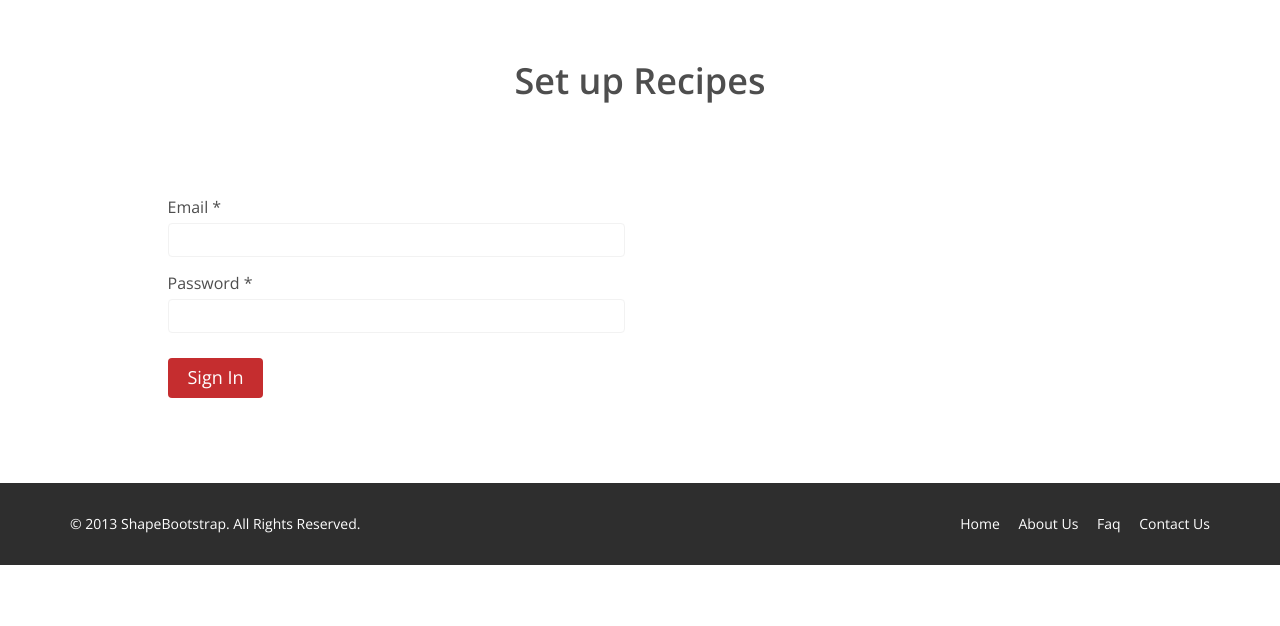
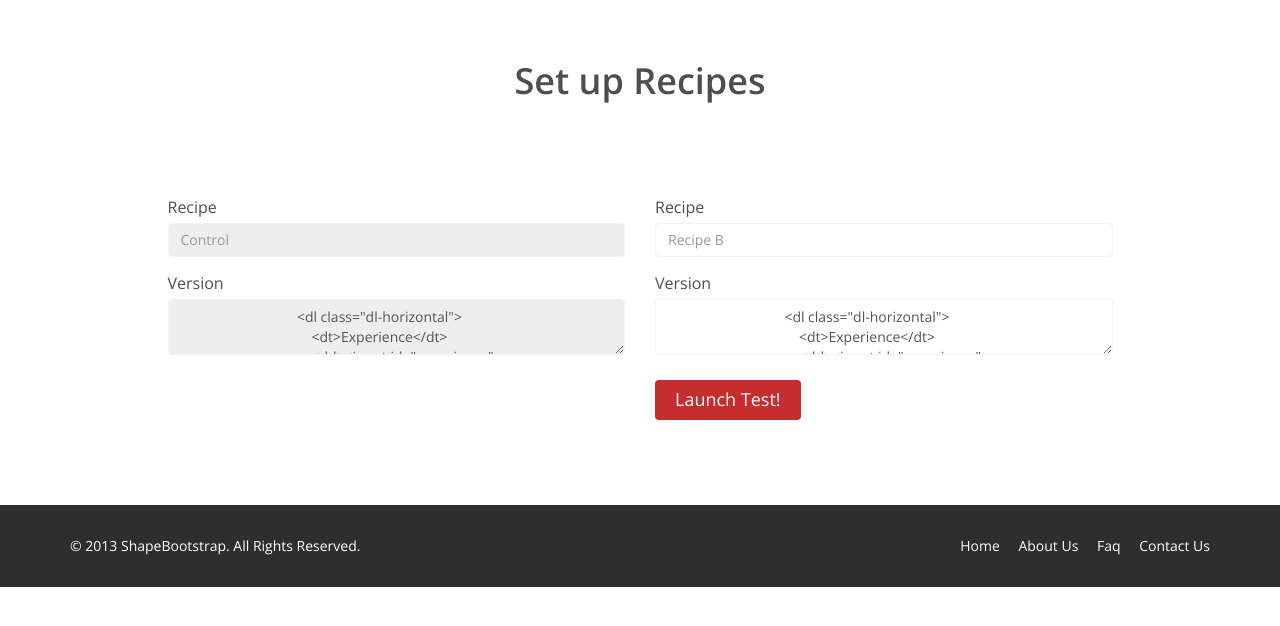
Before and after one commit to amponce/elsa, a Flask app: template templates/recipes.html in a window 1280 px wide. Shown: the part 147-773 px from the top of the page. Run offline with Flask 2, Linux system fonts and the light colour scheme; the template is opened without the code that fills it: values that come from a table or form of the project are taken from there, others are empty.

Commit message:
added forms and formatting for recipes.

```diff
--- a/app.py
+++ b/app.py
@@ -86,16 +86,37 @@ def addTest():
 	tests = models.ABTests()
 	form.populate_obj(tests)
 
+	resume = db.session.query(models.Resume).filter_by(user_id=login.current_user.id).first()
+
 	try:
 		db.session.add(tests)
 		db.session.commit()
 		flash('test saved')
 		return render_template('recipes.html', test_id=tests.id
-											 , user_id=login.current_user.id)
+											 , user_id=login.current_user.id
+											 , resume=resume)
 	except Exception as e:
 		flash('error: ', e)
 		return redirect(url_for('home'))
 
+@app.route('/addRecipe', methods=['POST'])
+def addRecipe():
+	if not login.current_user.is_authenticated():
+		return redirect(url_for('index'))
+
+	form = eforms.recipeForm(request.form)
+	recipes = models.Recipes()
+	form.populate_obj(recipes)
+
+	try:
+		db.session.add(recipes)
+		db.session.commit()
+		flash('recipes saved!')
+		return render_template(url_for('home'))
+
+	except Exception as e:
+		flash('error: ', e)
+		return redirect(url_for('index'))
 
 @app.route('/saveResume', methods=['POST'])
 def saveResume():
--- a/templates/recipes.html
+++ b/templates/recipes.html
@@ -8,20 +8,53 @@
                 <h2>Set up Recipes</h2>
             </div>
             <div class="row contact-wrap">
-                <form id="existing-user-form" class="contact-form" name="sign-in-form" method="post" action="#">
+                <form id="existing-user-form" class="contact-form" name="sign-in-form" method="post" action="{{ url_for('addRecipe') }}">
                     <input type="hidden" name="user_id" value={{ user_id }}>
                     <input type="hidden" name="test_id" value={{ test_id }}>
+
                     <div class="col-sm-5 col-sm-offset-1">
                         <div class="form-group">
-                            <label>Email *</label>
-                            <input type="email" name="email" class="form-control" required="required">
+                            <label>Recipe</label>
+                            <input type="text" name="recipe" class="form-control" required="required" placeholder="Control" disabled>
                         </div>
                         <div class="form-group">
-                            <label>Password *</label>
-                            <input type="password" name="password" class="form-control" required="required">
+                            <label>Version</label>
+                            <textarea type="text" name="version" class="form-control" required="required" disabled>
+                                <dl class="dl-horizontal">
+                                    <dt>Experience</dt>
+                                    <dd>{{ resume.experience }}</dd>
+
+                                    <dt>Education</dt>
+                                    <dd>{{ resume.education }}</dd>
+
+                                    <dt>Skills</dt>
+                                    <dd>{{ resume.skills }} </dd>
+                                </dl>
+                                </textarea>
+                        </div>
+                    </div>
+                    <div class="col-sm-5">
+                        <div class="form-group">
+                            <label>Recipe</label>
+                            <input type="text" name="recipe" class="form-control" required="required" placeholder="Recipe B">
                         </div>
                         <div class="form-group">
-                            <button type="submit" name="submit" class="btn btn-primary btn-lg" required="required">Sign In</button>
+                            <label>Version</label>
+                            <textarea type="text" name="version" class="form-control" required="required">
+                                <dl class="dl-horizontal">
+                                    <dt>Experience</dt>
+                                    <dd>{{ resume.experience }}</dd>
+
+                                    <dt>Education</dt>
+                                    <dd>{{ resume.education }}</dd>
+
+                                    <dt>Skills</dt>
+                                    <dd>{{ resume.skills }} </dd>
+                                </dl>
+                                </textarea>
+                        </div>
+                        <div class="form-group">
+                            <button type="submit" name="submit" class="btn btn-primary btn-lg" required="required">Launch Test!</button>
                         </div>
                     </div>
                 </form>
```
